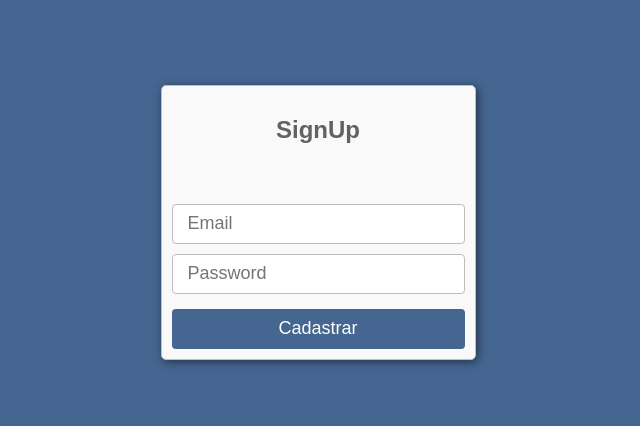
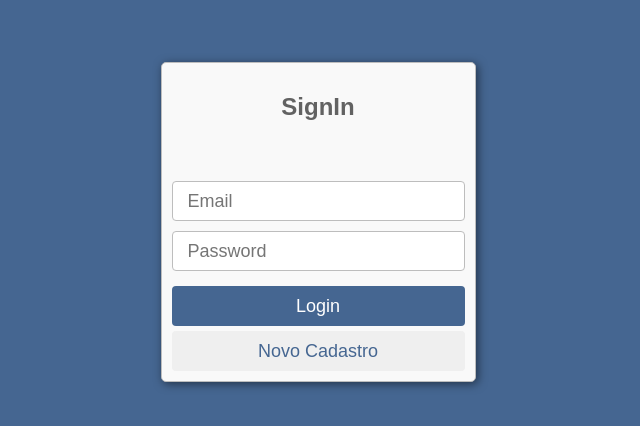
Before and after one commit to GuilhermeShinti/franq-openbanking-teste, a React (Create React App) app: page /login in a window 1280 px wide. Shown: the part 178-604 px from the top of the page, without its empty margins (322-962 px from the left). Built offline with nearby package versions, Linux system fonts and the light colour scheme.

Commit message:
implement routes and localstorage auth

```diff
--- a/package.json
+++ b/package.json
@@ -6,6 +6,7 @@
     "axios": "^0.24.0",
     "react": "^17.0.2",
     "react-dom": "^17.0.2",
+    "react-router-dom": "^6.2.1",
     "react-scripts": "5.0.0",
     "react-toastify": "^8.1.0",
     "styled-components": "^5.3.3",
--- a/src/App.tsx
+++ b/src/App.tsx
@@ -1,13 +1,12 @@
 import { ToastContainer } from "react-toastify";
-import { Dashboard } from "./pages/Dashboard";
-import { SignUp } from "./pages/SignUp";
+import { AppRoutes } from "./routes";
 import { GlobalStyle } from "./styles/global";
 
 export function App() {
   return (
     <>
       <GlobalStyle />
-      <SignUp></SignUp>
+      <AppRoutes />
       <ToastContainer autoClose={3000}/>
     </>
   );
--- a/src/index.tsx
+++ b/src/index.tsx
@@ -1,10 +1,13 @@
 import React from 'react';
 import ReactDOM from 'react-dom';
+import { BrowserRouter } from 'react-router-dom';
 import { App } from './App';
 
 ReactDOM.render(
-  <React.StrictMode>
-    <App />
-  </React.StrictMode>,
+  <BrowserRouter>
+    <React.StrictMode>
+        <App />
+    </React.StrictMode>
+  </BrowserRouter>,
   document.getElementById('root')
 );
--- a/src/pages/SignIn/index.tsx
+++ b/src/pages/SignIn/index.tsx
@@ -1,8 +1,12 @@
 import React from "react";
 import { FormEvent } from "react";
+import { useNavigate } from "react-router-dom";
+import { toast } from "react-toastify";
+import { Login } from "../../services/auth";
 import { Content, Wrapper } from "./styles";
 
 export function SignIn() {
+    const navigate = useNavigate();
     const [email, setEmail] = React.useState('')
     const [password, setPassword] = React.useState('')
 
@@ -10,9 +14,16 @@ export function SignIn() {
         event.preventDefault();
         console.debug(email, password);
 
-        if (email === localStorage.getItem('email') && password === localStorage.getItem('password')) {
-            localStorage.setItem('logged_time', new Date().getTime().toString());
+        try {
+            Login({email, password});
+            navigate(`/`)
+        } catch (e: any) {
+            toast.error(e.message);
         }
+    }
+
+    const onClickNewAccount = () => {
+        navigate(`/cadastro`)
     }
 
     return  (
@@ -24,7 +35,8 @@ export function SignIn() {
                     <input type="email" id="email" placeholder="Email" value={email} onChange={(e) => setEmail(e.target.value)} required></input>
                     <label htmlFor="password"></label>
                     <input type="password" id="password" placeholder="Password" value={password}  onChange={(e) => setPassword(e.target.value)} required></input>
-                    <button>Login</button>
+                    <button type="submit" className="login-button">Login</button>
+                    <button onClick={onClickNewAccount} className="register-button">Novo Cadastro</button>
                 </form>
             </Content>
         </Wrapper>
--- a/src/pages/SignIn/styles.ts
+++ b/src/pages/SignIn/styles.ts
@@ -1,3 +1,4 @@
+import { Link } from "react-router-dom";
 import styled from "styled-components";
 
 export const Wrapper = styled.div`
@@ -59,19 +60,27 @@ export const Content = styled.div`
             height: 40px;
             border: 0px;
             border-radius: 4px;
-            background: #456691;
+
             color: #fff;
             font-size: 18px;
             transition: background 0.2s;
 
+            &.login-button {
+                background: #456691;
 
-        }
+                &:hover {
+                    background: #626262;
+                }
+            }
 
-        a {
-            margin-top: 15px;
-            font-size: 16px;
-            color: rgba(255, 255, 255, 0.6);
-            height: 21px;
+            &.register-button {
+                color: #456691;
+
+                &:hover {
+                    color: #fff;
+                    background: #626262;
+                }
+            }
         }
     }
 `;
--- a/src/pages/SignUp/index.tsx
+++ b/src/pages/SignUp/index.tsx
@@ -2,6 +2,7 @@ import React from "react";
 import { FormEvent } from "react";
 import { Content, Wrapper } from "./styles";
 import { toast } from 'react-toastify';
+import { Register } from "../../services/auth";
 
 export function SignUp() {
     const [email, setEmail] = React.useState('')
@@ -11,16 +12,12 @@ export function SignUp() {
         event.preventDefault();
         console.debug(email, password);
 
-        if (email === localStorage.getItem('email') && password === localStorage.getItem('password')) {
-            toast.error("Usuário já cadastrado.");
-            return;
-
+        try {
+            Register({email, password});
+            toast.success("Cadastro realizado com sucesso.");
+        } catch (e: any) {
+            toast.error(e.message);
         }
-
-        localStorage.setItem('email', email);
-        localStorage.setItem('password', password);
-        localStorage.setItem('logged_time', new Date().getTime().toString());
-        toast.success("Cadastro realizado com sucesso.");
     }
 
     return  (
--- /dev/null
+++ b/src/routes/index.tsx
@@ -0,0 +1,27 @@
+import { ReactElement } from 'react';
+import { Route, Routes, Navigate } from 'react-router-dom';
+import { Dashboard } from '../pages/Dashboard';
+import { SignIn } from '../pages/SignIn';
+import { SignUp } from '../pages/SignUp';
+import { IsAuthenticated } from '../services/auth';
+
+export function AppRoutes() {
+    return (
+        <Routes>
+            <Route path="/" element={
+                <RequireAuth redirectTo="/login">
+                    <Dashboard />
+                </RequireAuth>
+            } />
+            <Route path="/cadastro" element={<SignUp />} />
+            <Route path="/login" element={<SignIn />} />
+
+        </Routes>
+    )
+}
+
+
+function RequireAuth({ children, redirectTo }: {children: ReactElement, redirectTo: string}, ) {
+    let isAuthenticated = IsAuthenticated();
+    return isAuthenticated ? children : <Navigate to={redirectTo} />;
+}
--- /dev/null
+++ b/src/services/auth.ts
@@ -0,0 +1,28 @@
+export function IsAuthenticated(): boolean {
+    let minutes = 5;
+    let saved = Number(localStorage.getItem("logged_time"));
+    if (saved && (new Date().getTime() - saved > minutes * 60 * 1000)) {
+        localStorage.setItem("logged_time", "");
+    }
+
+    return saved !== 0;
+}
+
+export function Login({email, password}: {email:string, password: string}) {
+    if (email === localStorage.getItem('email') && password === localStorage.getItem('password')) {
+        localStorage.setItem('logged_time', new Date().getTime().toString());
+        return;
+    }
+
+    throw new Error("Email ou senha inválido.");
+}
+
+export function Register({email, password}: {email:string, password: string}) {
+    if (email === localStorage.getItem('email') && password === localStorage.getItem('password')) {
+        throw new Error("Usuário já cadastrado.");
+    }
+
+    localStorage.setItem('email', email);
+    localStorage.setItem('password', password);
+    localStorage.setItem('logged_time', new Date().getTime().toString());
+}
```
Also changed, not shown: 1 other file (tests, documents, lock files or other folders).
